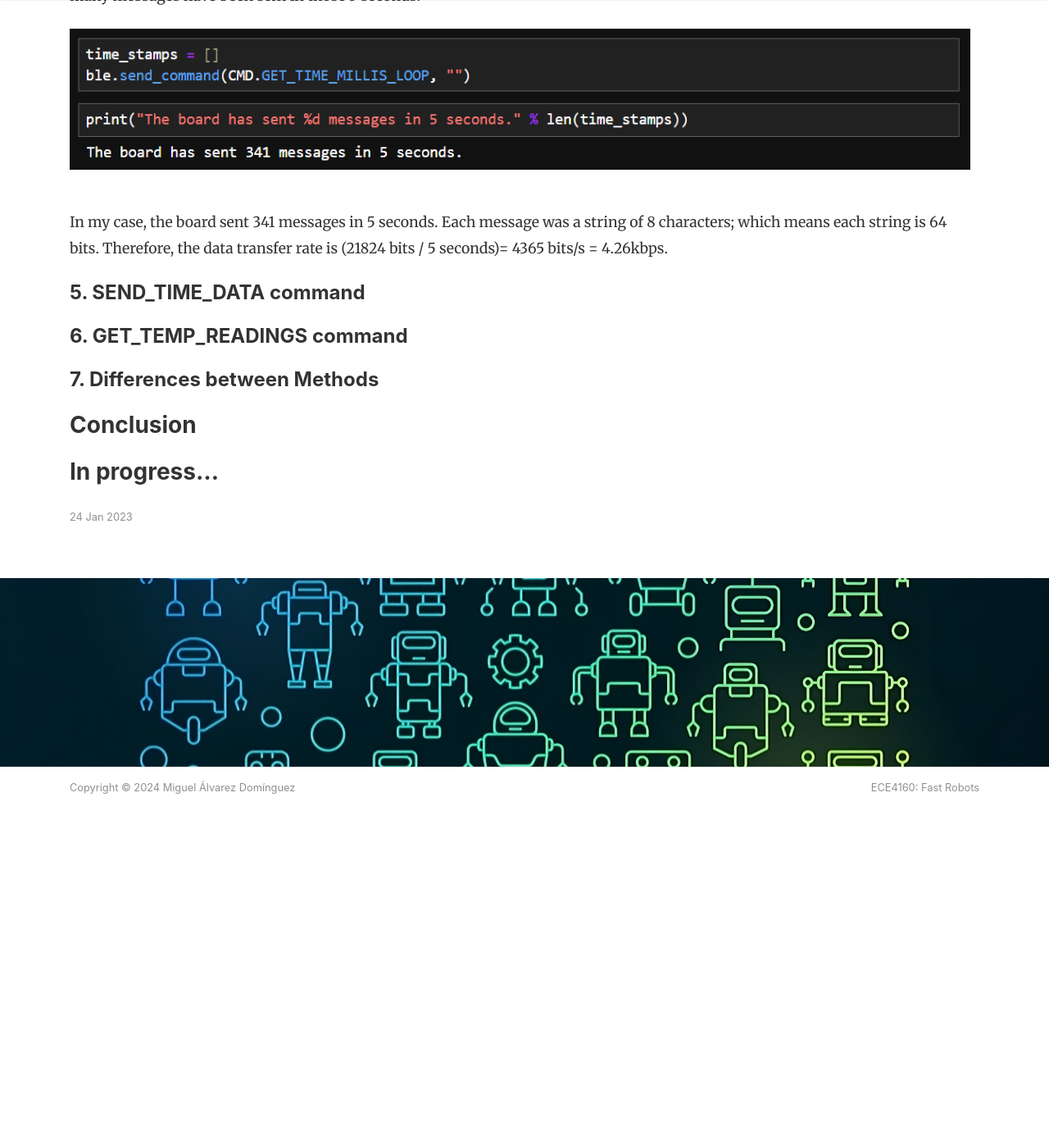
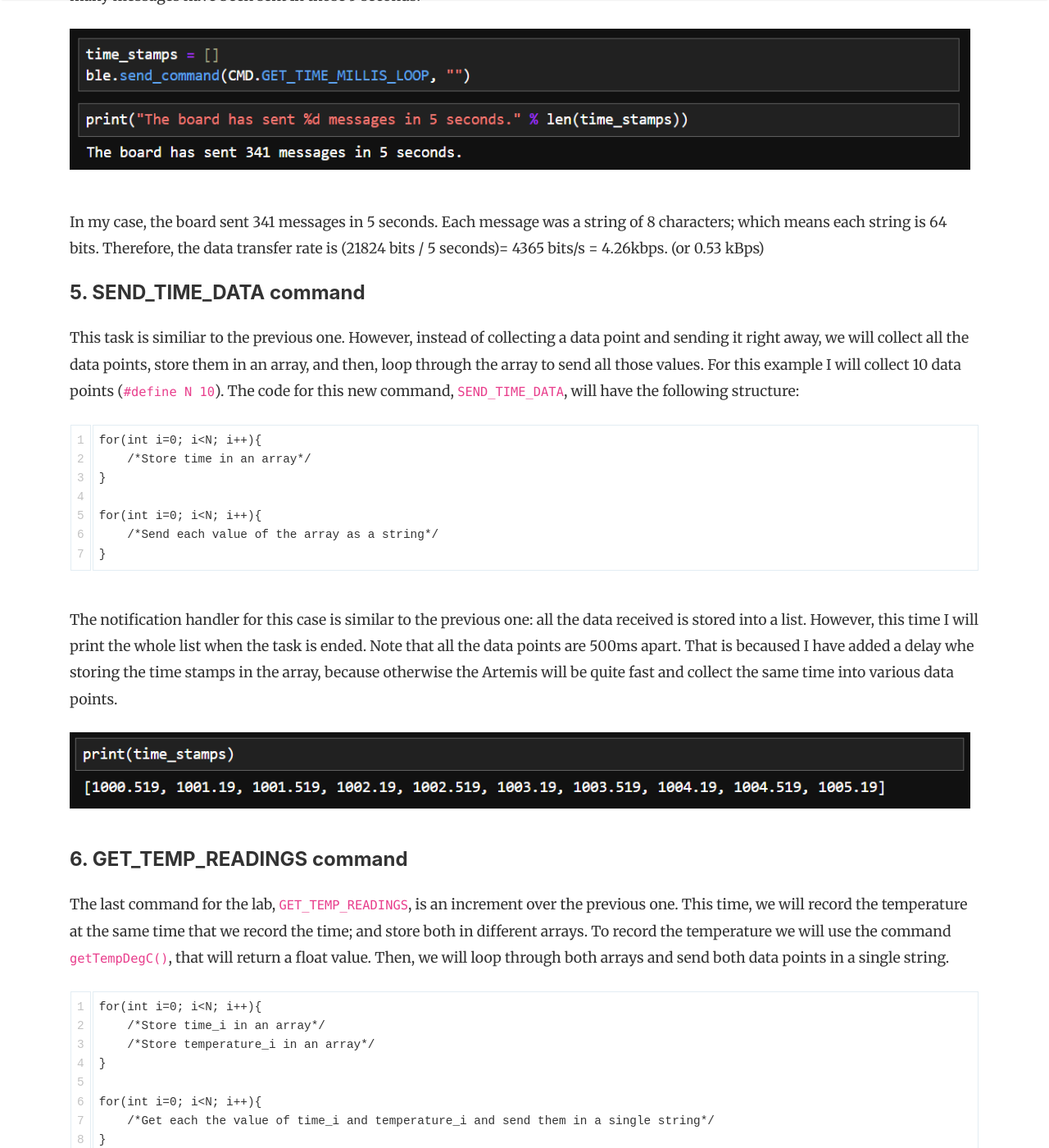
Before and after one commit to miguelalvarezd/FastRobots, a Jekyll site: the page built from _posts/2023-01-24-lab-1.md, in a window 1280 px wide and 1400 px high, scrolled down 10219 px. Shown: the whole window at 82% size. Built offline with Jekyll 4.4.1, drawn with Linux system fonts in a browser that asks for light colours; nearby versions of some CDN libraries; comment, search, counter and statistics services are not loaded; before the commit the page ends 11216 px from its top, so only the background shows below that; some of the changed text lies outside the part shown.

Commit message:
Lab1.2.-6

````diff
--- a/_posts/2023-01-24-lab-1.md
+++ b/_posts/2023-01-24-lab-1.md
@@ -167,7 +167,7 @@ For this task, we have to create a loop that collects the time and sends it to t
 ```
 int time_init = millis();
 while((millis() - time_init) < 5000){
-            /*Get the time and send it to the computer*/
+    /*Get the time and send it to the computer*/
 }
 ```
 Additionally, I will modify the notification handler so that it stores every time stamp in a list, as shown in this piece of code:
@@ -178,11 +178,46 @@ Therefore, before sending the command, I will empty the list. After the command
 
 <img src="{{ site.baseurl }}/assets/images/lab1/loop.png" alt="connection.yaml file.">
 
-In my case, the board sent 341 messages in 5 seconds. Each message was a string of 8 characters; which means each string is 64 bits. Therefore, the data transfer rate is (21824 bits / 5 seconds)= 4365 bits/s = 4.26kbps.
+In my case, the board sent 341 messages in 5 seconds. Each message was a string of 8 characters; which means each string is 64 bits. Therefore, the data transfer rate is (21824 bits / 5 seconds)= 4365 bits/s = 4.26kbps. (or 0.53 kBps)
 
 #### 5. SEND_TIME_DATA command
+This task is similiar to the previous one. However, instead of collecting a data point and sending it right away, we will collect all the data points, store them in an array, and then, loop through the array to send all those values. For this example I will collect 10 data points (`#define N 10`). The code for this new command, `SEND_TIME_DATA`, will have the following structure:
+```
+for(int i=0; i<N; i++){
+    /*Store time in an array*/
+}
+
+for(int i=0; i<N; i++){
+    /*Send each value of the array as a string*/
+}
+```
+The notification handler for this case is similar to the previous one: all the data received is stored into a list. However, this time I will print the whole list when the task is ended. Note that all the data points are 500ms apart. That is becaused I have added a delay whe storing the time stamps in the array, because otherwise the Artemis will be quite fast and collect the same time into various data points.
+
+<img src="{{ site.baseurl }}/assets/images/lab1/send_data.png" alt="connection.yaml file.">
 
 #### 6. GET_TEMP_READINGS command
+The last command for the lab, `GET_TEMP_READINGS`, is an increment over the previous one. This time, we will record the temperature at the same time that we record the time; and store both in different arrays. To record the temperature we will use the command `getTempDegC()`, that will return a float value. Then, we will loop through both arrays and send both data points in a single string.
+```
+for(int i=0; i<N; i++){
+    /*Store time_i in an array*/
+    /*Store temperature_i in an array*/
+}
+
+for(int i=0; i<N; i++){
+    /*Get each the value of time_i and temperature_i and send them in a single string*/
+}
+```
+The notification handler in this task varies a bit. As we are sending two data points in a single string, in order to parse the data we need to use the `split()` function, and then store both values in their respective arrays.
+```
+temp_i=string.split(":",2)[-1]
+time_i=(string.split(":",1)[1]).split(" ",1)[0]
+
+timeData.append(float(time_i))
+tempData.append(float(temp_i))
+```
+Later on, after sending the command, and when the task is ended, we will print the time stamp with its respective temperature.
+
+<img src="{{ site.baseurl }}/assets/images/lab1/temp.png" alt="connection.yaml file.">
 
 #### 7. Differences between Methods
 
````
Also changed, not shown: assets/images/lab1/send_data.png (added), assets/images/lab1/temp.png (added).
